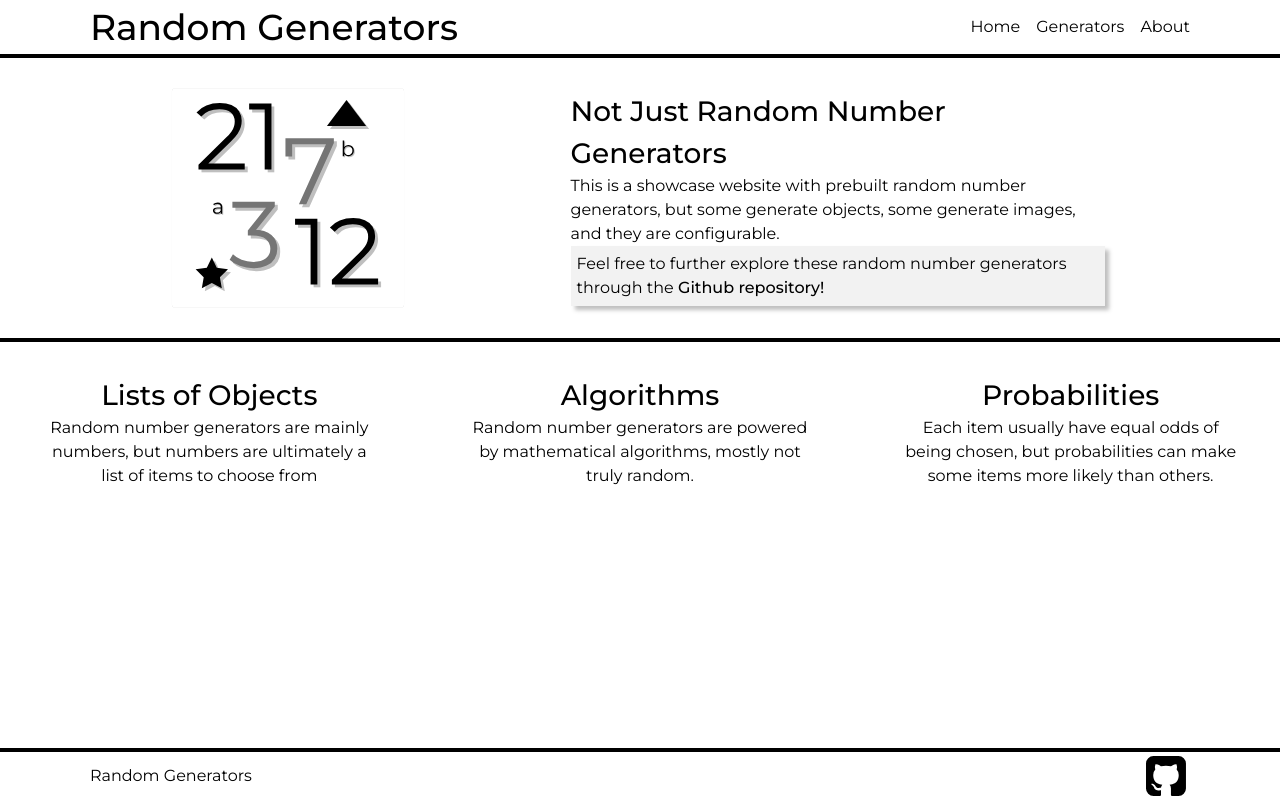
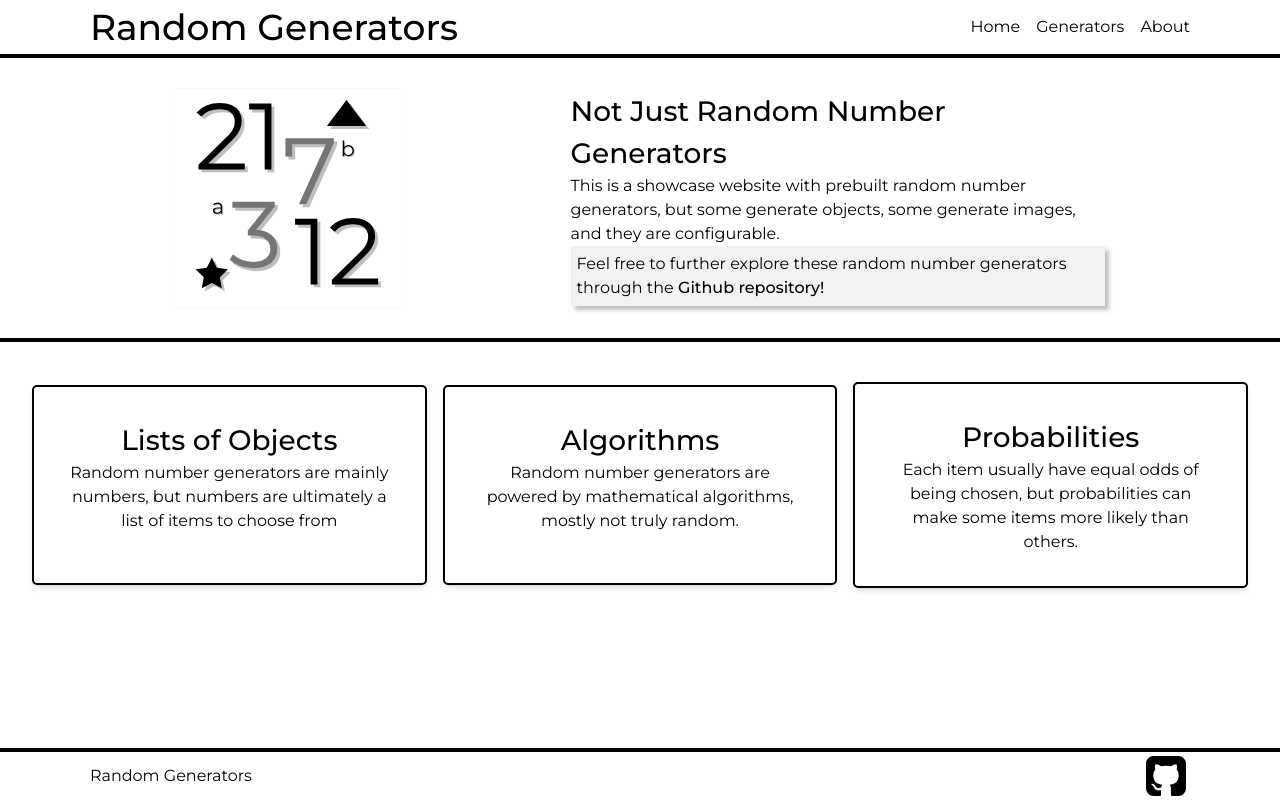
Before and after one commit to BooksNTomes/random-generator-react, a React (Vite) app in the folder frontend/: page / in a window 1280 px wide. Built offline with nearby package versions, Linux system fonts and the light colour scheme.

Commit message:
feature card tailwind attempts

```diff
--- a/frontend/src/components/FeatureCards.jsx
+++ b/frontend/src/components/FeatureCards.jsx
@@ -2,20 +2,32 @@ import '../css/index.css'
 
 function FeatureCards(){
     return (
-    <div className="flex gap-3 items-center justify-around">
-        <div className="w-100 text-center p-8">
+    <div className="pl-8 pr-8 flex gap-4 items-center justify-around">
+        <div className="w-100 border-2
+                        m-0 mt-10 mb-10
+                        text-center
+                        p-8 min-w-80 min-h-50    rounded-[5px] shadow-md
+                        ">
             <img></img>
             <h2>Lists of Objects</h2>
             <p>Random number generators are mainly numbers, but numbers are ultimately a list of items to choose from</p>
         </div>
 
-        <div className="w-100 text-center p-8">
+        <div className="w-100 border-2
+                        m-0 mt-10 mb-10
+                        text-center
+                        p-8 min-w-80 min-h-50    rounded-[5px] shadow-md
+                        ">
             <img></img>
             <h2>Algorithms</h2>
             <p>Random number generators are powered by mathematical algorithms, mostly not truly random.</p>
         </div>
 
-        <div className="w-100 text-center p-8">
+        <div className="w-100 border-2
+                        m-0 mt-10 mb-10
+                        text-center
+                        p-8 min-w-80 min-h-50    rounded-[5px] shadow-md
+                        ">
             <img></img>
             <h2>Probabilities</h2>
             <p>Each item usually have equal odds of being chosen, but probabilities can make some items more likely than others.</p>
```
